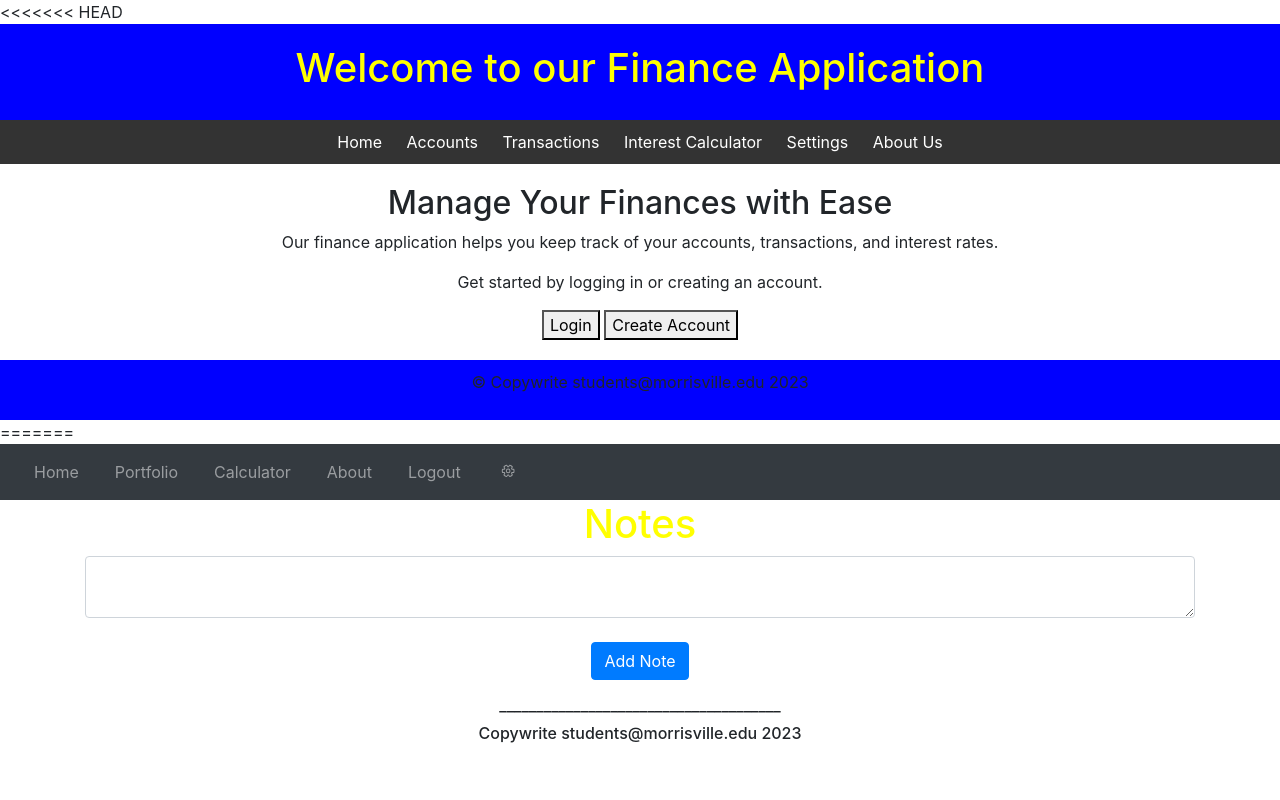
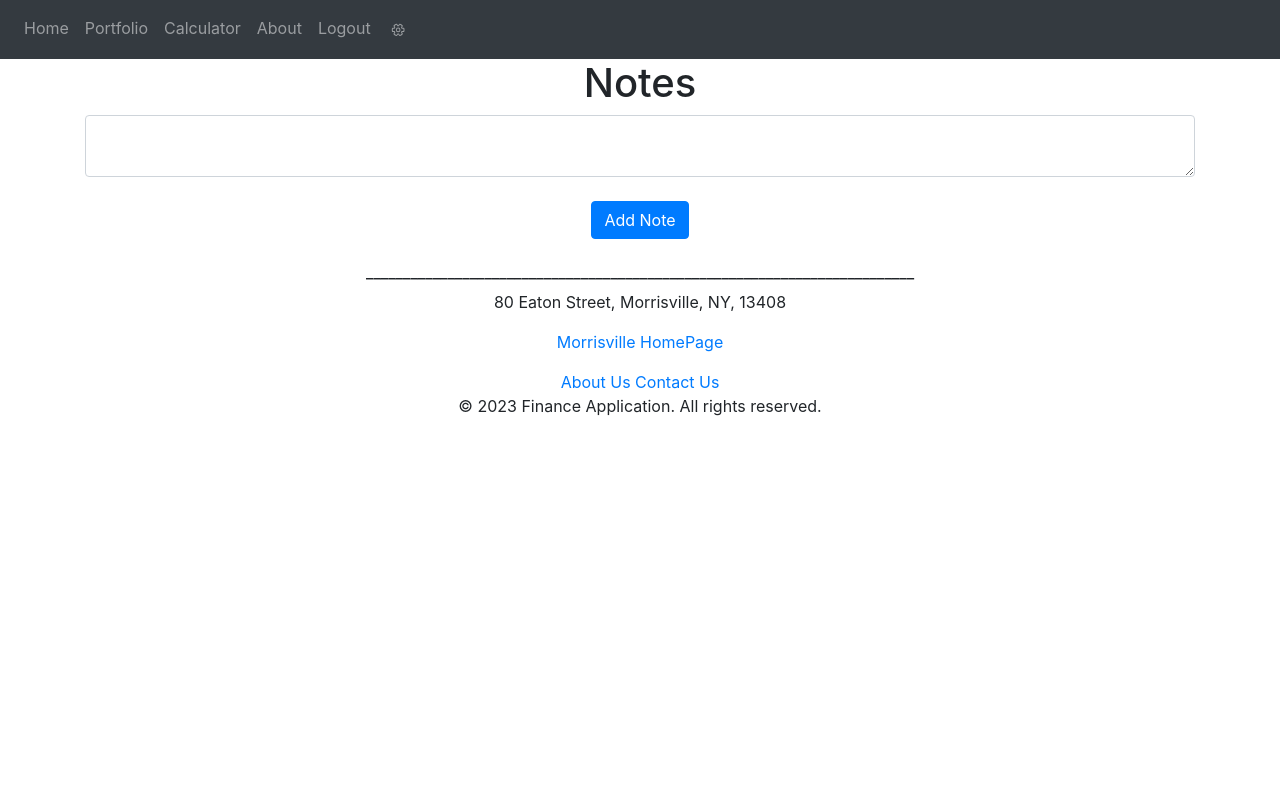
Before and after one commit to CITA-450/FinanceApplication, a Flask app: page /home/ in a window 1280 px wide. Run offline with Flask 3, Linux system fonts and the light colour scheme; the visitor is signed in with stand-in values (Sample User, id 1); data that the repository does not hold is empty; parts of the project's set-up code (start-up, migrations or seed data) failed here and were passed over; some libraries are stand-ins or nearby versions.

Commit message:
footer
caleb and maryem footer

```diff
--- a/website/templates/base_auth.html
+++ b/website/templates/base_auth.html
@@ -136,11 +136,17 @@
     </script>
     {% endblock %}
   </body>
-  <foot>
-    <h6 size="3" align="center">______________________________________</h6>
-    <h6 size="3" align="center"> </h6>
-    <h6 size="3" align="center">Copywrite students@morrisville.edu 2023</h6>
+  <footer style="text-align: center;">
+    <br>
+    <h6 size="3">__________________________________________________________________________</h6>
+    <p>80 Eaton Street, Morrisville, NY, 13408</p>
+    <p><a href="https://www.morrisville.edu/">Morrisville HomePage</a></p>
 
+    <div class="footer-links center-links">
+        <a href="http://localhost/public/about/">About Us</a>
+        <a href="http://localhost/public/support/">   Contact Us</a>
+    </div>
 
-  </foot>
+    <p>&copy; 2023 Finance Application. All rights reserved.</p>
+</footer>
 </html>
--- a/website/templates/home.html
+++ b/website/templates/home.html
@@ -1,71 +1,4 @@
-<<<<<<< HEAD
-<!DOCTYPE html>
-<html>
-  <head>
-    <title>Financial Application</title>
-    <style>
-      body {
-        font-family: Arial, sans-serif;
-      }
-      header {
-        background-color: #0000ff;
-        padding: 20px;
-        text-align: center;
-      }
-      h1 {
-        color: #ffff00;
-        margin: 0;
-      }
-      nav {
-        background-color: #333;
-        color: #fff;
-        padding: 10px;
-        text-align: center;
-      }
-      nav a {
-        color: #fff;
-        text-decoration: none;
-        margin: 0 10px;
-      }
-      section {
-        padding: 20px;
-        text-align: center;
-      }
-      footer {
-        background-color: #0000ff;
-        padding: 10px;
-        text-align: center;
-      }
-    </style>
-  </head>
-  <body>
-    <header>
-      <h1>Welcome to our Finance Application</h1>
-    </header>
-    <nav>
-      <a href="#">Home</a>
-      <a href="#">Accounts</a>
-      <a href="#">Transactions</a>
-      <a href="#">Interest Calculator</a>
-      <a href="#">Settings</a>
-      <a href="#">About Us</a>
-    </nav>
-    <section>
-      <h2>Manage Your Finances with Ease</h2>
-      <p>
-        Our finance application helps you keep track of your accounts,
-        transactions, and interest rates.
-      </p>
-      <p>Get started by logging in or creating an account.</p>
-      <button>Login</button>
-      <button>Create Account</button>
-    </section>
-    <footer>
-      <p>&copy; Copywrite students@morrisville.edu 2023</p>
-    </footer>
-  </body>
-</html>
-=======
+
 {% extends "base_auth.html" %} {% block title %}Home{% endblock %} {% block content
 %}
 <h1 align="center">Notes</h1>
@@ -88,4 +21,3 @@
   </div>
 </form>
 {% endblock %}
->>>>>>> cb0648d6e6239f8e278adc47ad99835f230886e7
```
